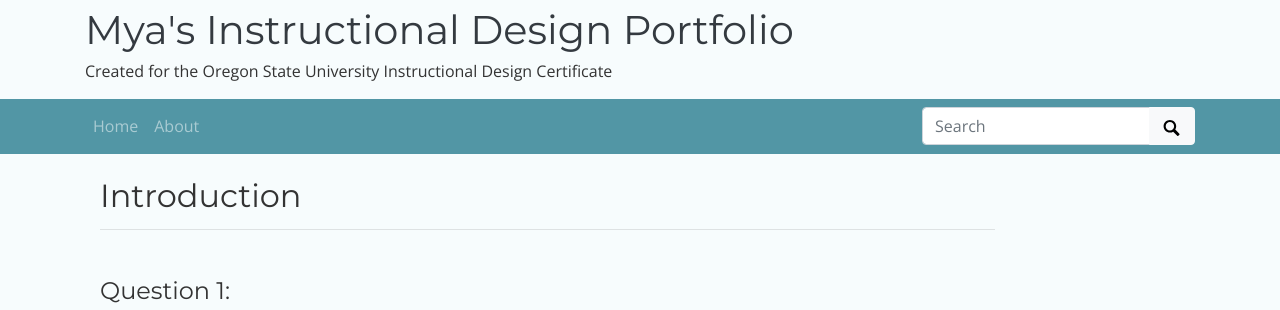
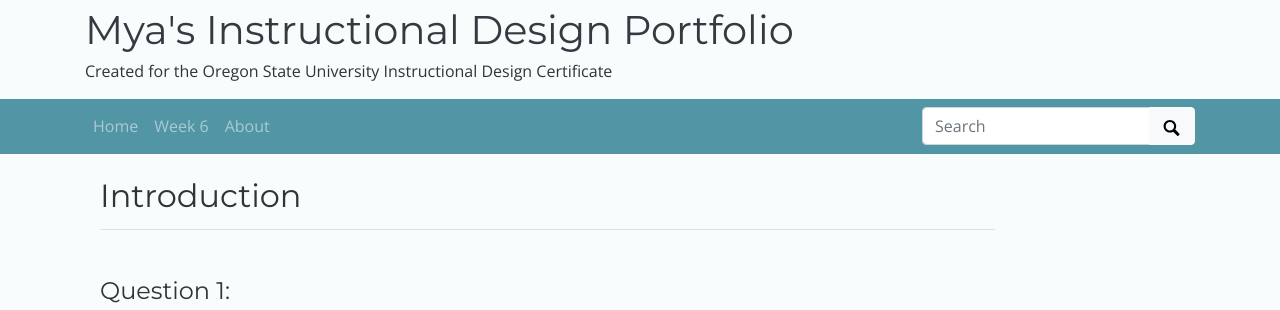
Before and after one commit to mxballin/instructional-design, a Jekyll site: the page built from index.md, in a window 1280 px wide. Shown: the top 310 px of the page. Built offline with Jekyll 4.4.1, drawn with Linux system fonts in a browser that asks for light colours; some web fonts are replaced.

Commit message:
Update default.html

```diff
--- a/_layouts/default.html
+++ b/_layouts/default.html
@@ -19,6 +19,8 @@
                     <a class="nav-link " href="/">Home</a>
                 </li>
                 <li class="nav-item ">
+                    <a class="nav-link " href="/week6.html">Week 6</a>
+                  <li class="nav-item ">
                     <a class="nav-link " href="/about.html">About</a>
             </ul>
 
```
